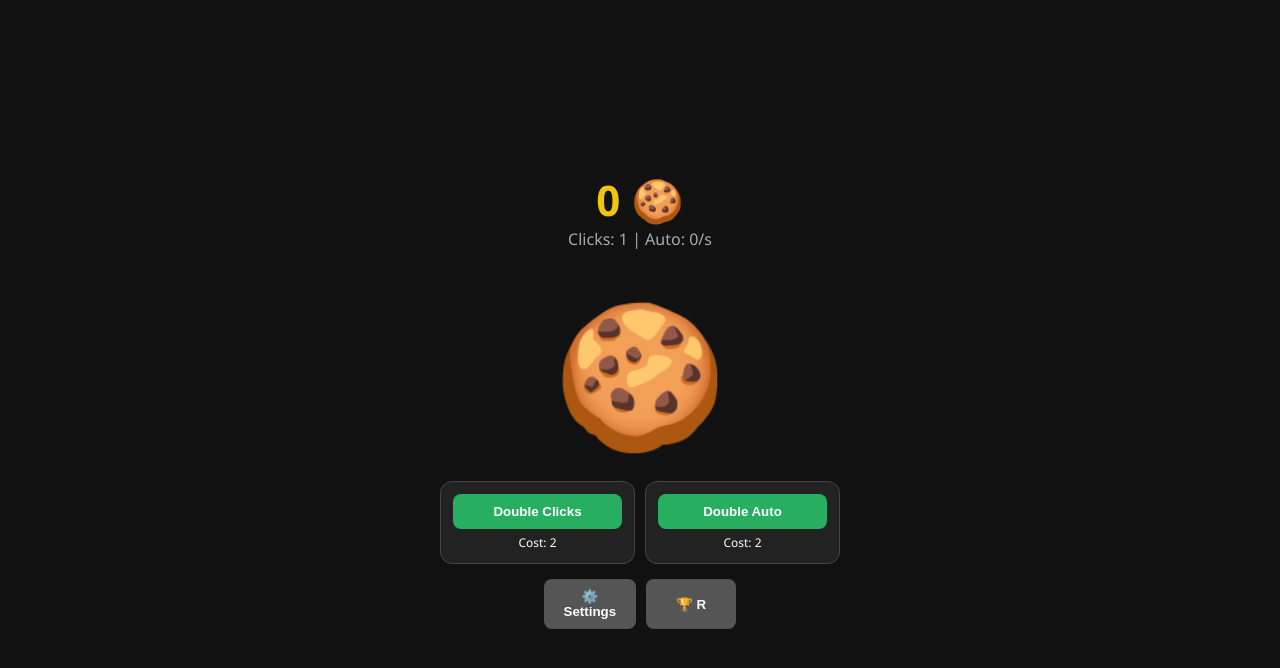
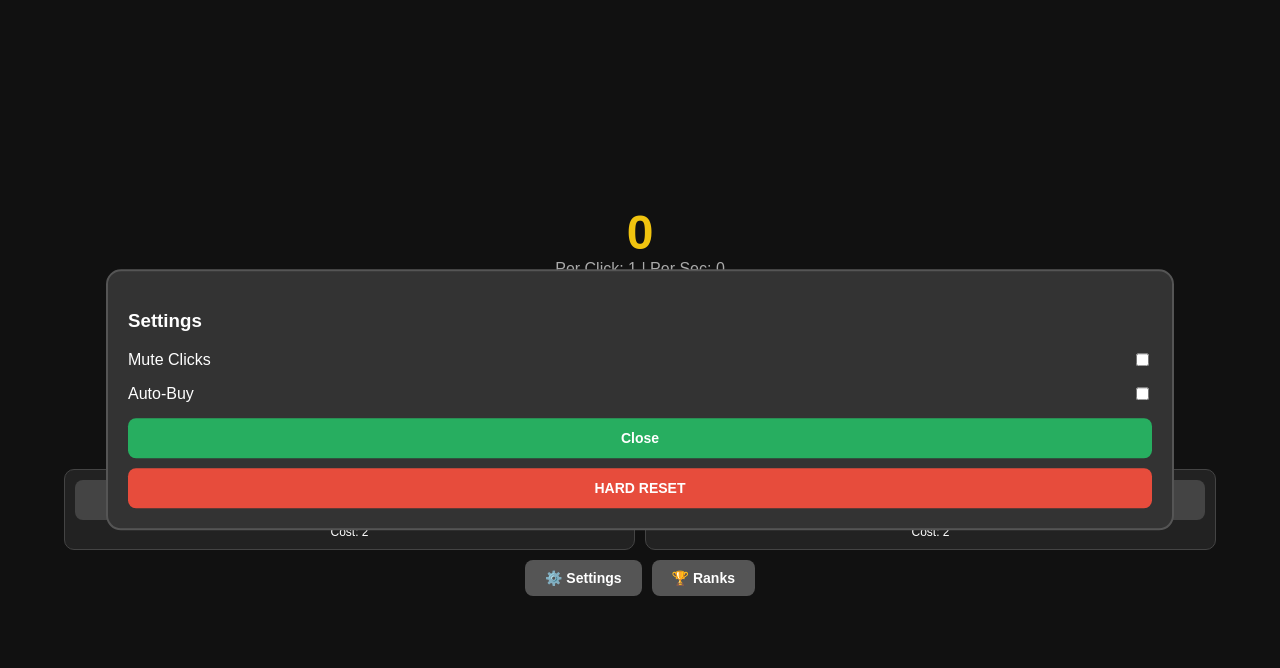
Before and after one commit to yoavelyakim-star/Cookie-Clicker-, a plain HTML site: page index.html in a window 1280 px wide. Both pictures are taken after a click on the button "⚙️ Settings". Drawn offline with Linux system fonts and the light colour scheme.

Commit message:
Refactor index.html for improved structure and styling

```diff
--- a/index.html
+++ b/index.html
@@ -2,53 +2,139 @@
 <html lang="en">
 <head>
     <meta charset="UTF-8">
-    <meta name="viewport" content="width=device-width, initial-scale=1.0">
-    <title>Cookie Empire: Pro</title>
+    <meta name="viewport" content="width=device-width, initial-scale=1.0, maximum-scale=1.0, user-scalable=no">
+    <title>Cookie Empire: Ultra</title>
     <style>
-        body { background-color: #111; color: white; display: flex; flex-direction: column; align-items: center; justify-content: center; height: 100vh; margin: 0; font-family: 'Segoe UI', Tahoma, sans-serif; overflow: hidden; }
-        .stats-container { text-align: center; margin-bottom: 10px; }
-        .cookies-display { font-size: 42px; font-weight: bold; color: #f1c40f; }
-
-        #cookie { font-size: 140px; cursor: pointer; user-select: none; transition: transform 0.05s; margin: 15px 0; display: inline-block; }
-        #cookie:active { transform: scale(0.92); }
-
-        .upgrade-grid { display: grid; grid-template-columns: 1fr 1fr; gap: 10px; width: 90%; max-width: 400px; }
-        .card { background: #222; padding: 12px; border-radius: 12px; border: 1px solid #444; text-align: center; }
-
-        button { width: 100%; padding: 10px; border-radius: 8px; border: none; font-weight: bold; cursor: pointer; }
+        body { background: #111; color: white; font-family: sans-serif; display: flex; flex-direction: column; align-items: center; height: 100vh; margin: 0; justify-content: center; touch-action: manipulation; }
+        #stats { text-align: center; margin-bottom: 10px; }
+        #count { font-size: 48px; color: #f1c40f; font-weight: bold; }
+        #cookie { font-size: 120px; cursor: pointer; user-select: none; margin: 20px; transition: transform 0.05s; -webkit-tap-highlight-color: transparent; }
+        #cookie:active { transform: scale(0.9); }
+        .grid { display: grid; grid-template-columns: 1fr 1fr; gap: 10px; width: 90%; }
+        .card { background: #222; padding: 10px; border-radius: 10px; text-align: center; border: 1px solid #444; }
+        button { width: 100%; padding: 12px; border-radius: 8px; border: none; font-weight: bold; cursor: pointer; font-size: 14px; }
         .buy-btn { background: #27ae60; color: white; }
-        .buy-btn:disabled { background: #333; color: #666; }
-
-        .settings-bar { margin-top: 15px; display: flex; gap: 10px; }
-        .menu-btn { background: #555; color: white; padding: 10px 20px; }
-
-        /* Modal / Menu */
-        .modal { display: none; position: fixed; top: 50%; left: 50%; transform: translate(-50%, -50%); background: #2c3e50; padding: 20px; border-radius: 15px; width: 280px; z-index: 100; border: 2px solid #34495e; }
-        .setting-row { display: flex; justify-content: space-between; margin: 15px 0; align-items: center; }
-
-        #leaderboard-list { text-align: left; background: #1a252f; padding: 10px; border-radius: 5px; max-height: 150px; overflow-y: auto; font-size: 14px; }
+        .buy-btn:disabled { background: #444; color: #888; }
+        .menu-btn { background: #555; color: white; margin-top: 10px; width: auto; padding: 10px 20px; }
+        .modal { display: none; position: fixed; top: 50%; left: 50%; transform: translate(-50%, -50%); background: #333; padding: 20px; border-radius: 15px; width: 80%; z-index: 1000; border: 2px solid #555; }
+        .row { display: flex; justify-content: space-between; margin: 15px 0; align-items: center; }
+        #leaderboard-list { text-align: left; background: #222; padding: 10px; border-radius: 5px; max-height: 150px; overflow-y: auto; margin-bottom: 10px; }
     </style>
 </head>
 <body>
 
-    <div class="stats-container">
-        <div class="cookies-display"><span id="count">0</span> 🍪</div>
-        <div style="color: #aaa;">Clicks: <span id="val-click">1</span> | Auto: <span id="val-auto">0</span>/s</div>
+    <div id="stats">
+        <div id="count">0</div>
+        <div style="color:#aaa">Per Click: <span id="p-click">1</span> | Per Sec: <span id="p-auto">0</span></div>
     </div>
 
     <div id="cookie">🍪</div>
 
-    <div class="upgrade-grid">
+    <div class="grid">
         <div class="card">
-            <button id="buy-click" class="buy-btn">Double Clicks</button>
-            <div style="font-size: 12px; margin-top:5px;">Cost: <span id="cost-click">2</span></div>
+            <button id="btn-click" class="buy-btn" onclick="buyUpgrade('click')">Double Click</button>
+            <div style="font-size:12px; margin-top:5px">Cost: <span id="c-click">2</span></div>
         </div>
         <div class="card">
-            <button id="buy-auto" class="buy-btn">Double Auto</button>
-            <div style="font-size: 12px; margin-top:5px;">Cost: <span id="cost-auto">2</span></div>
+            <button id="btn-auto" class="buy-btn" onclick="buyUpgrade('auto')">Double Auto</button>
+            <div style="font-size:12px; margin-top:5px">Cost: <span id="c-auto">2</span></div>
         </div>
     </div>
 
-    <div class="settings-bar">
-        <button class="menu-btn" onclick="openMenu('settings')">⚙️ Settings</button>
-        <button class="menu-btn" onclick="openMenu('leaderboard')">🏆 R
+    <div style="display:flex; gap:10px">
+        <button class="menu-btn" onclick="toggleModal('settings')">⚙️ Settings</button>
+        <button class="menu-btn" onclick="toggleModal('leaderboard')">🏆 Ranks</button>
+    </div>
+
+    <div id="settings" class="modal">
+        <h3>Settings</h3>
+        <div class="row"><span>Mute Clicks</span><input type="checkbox" id="mute"></div>
+        <div class="row"><span>Auto-Buy</span><input type="checkbox" id="autobuy"></div>
+        <button onclick="toggleModal('settings')" style="background:#27ae60; color:white">Close</button>
+        <button onclick="hardReset()" style="background:#e74c3c; color:white; margin-top:10px">HARD RESET</button>
+    </div>
+
+    <div id="leaderboard" class="modal">
+        <h3>Leaderboard</h3>
+        <input type="text" id="nick" placeholder="Enter Nickname" style="width:90%; padding:8px; margin-bottom:10px">
+        <div id="leaderboard-list"></div>
+        <button onclick="updateName()" style="background:#3498db; color:white; margin-bottom:5px">Update Name</button>
+        <button onclick="toggleModal('leaderboard')" style="background:#555; color:white">Back</button>
+    </div>
+
+    <script>
+        let state = JSON.parse(localStorage.getItem('gameSave')) || {
+            cookies: 0, clickP: 1, autoP: 0, clickC: 2, autoC: 2, name: "Player"
+        };
+
+        function save() { localStorage.setItem('gameSave', JSON.stringify(state)); }
+
+        function updateUI() {
+            document.getElementById('count').innerText = Math.floor(state.cookies);
+            document.getElementById('p-click').innerText = state.clickP;
+            document.getElementById('p-auto').innerText = state.autoP;
+            document.getElementById('c-click').innerText = state.clickC;
+            document.getElementById('c-auto').innerText = state.autoC;
+            document.getElementById('btn-click').disabled = state.cookies < state.clickC;
+            document.getElementById('btn-auto').disabled = state.cookies < state.autoC;
+            document.getElementById('nick').value = state.name;
+        }
+
+        document.getElementById('cookie').onclick = () => {
+            state.cookies += state.clickP;
+            updateUI();
+            save();
+        };
+
+        function buyUpgrade(type) {
+            if (type === 'click' && state.cookies >= state.clickC) {
+                state.cookies -= state.clickC;
+                state.clickP *= 2;
+                state.clickC *= 2;
+            } else if (type === 'auto' && state.cookies >= state.autoC) {
+                state.cookies -= state.autoC;
+                state.autoP = state.autoP === 0 ? 1 : state.autoP * 2;
+                state.autoC *= 2;
+            }
+            updateUI();
+            save();
+        }
+
+        function toggleModal(id) {
+            const m = document.getElementById(id);
+            m.style.display = m.style.display === 'block' ? 'none' : 'block';
+            if (id === 'leaderboard') renderLeaderboard();
+        }
+
+        function updateName() {
+            state.name = document.getElementById('nick').value || "Player";
+            save();
+            renderLeaderboard();
+        }
+
+        function renderLeaderboard() {
+            const list = [
+                {n: state.name, c: state.cookies},
+                {n: "Cookie King", c: 100000}, {n: "Tapper", c: 5000}
+            ].sort((a,b) => b.c - a.c);
+            document.getElementById('leaderboard-list').innerHTML = list.map((p, i) => `<div>${i+1}. ${p.n}: ${Math.floor(p.c)}</div>`).join('');
+        }
+
+        function hardReset() {
+            if(confirm("Delete everything?")) { localStorage.clear(); location.reload(); }
+        }
+
+        setInterval(() => {
+            if (state.autoP > 0) state.cookies += (state.autoP * state.clickP);
+            if (document.getElementById('autobuy').checked) {
+                if (state.cookies >= state.autoC) buyUpgrade('auto');
+                if (state.cookies >= state.clickC) buyUpgrade('click');
+            }
+            updateUI();
+            save();
+        }, 1000);
+
+        updateUI();
+    </script>
+</body>
+</html>
```
